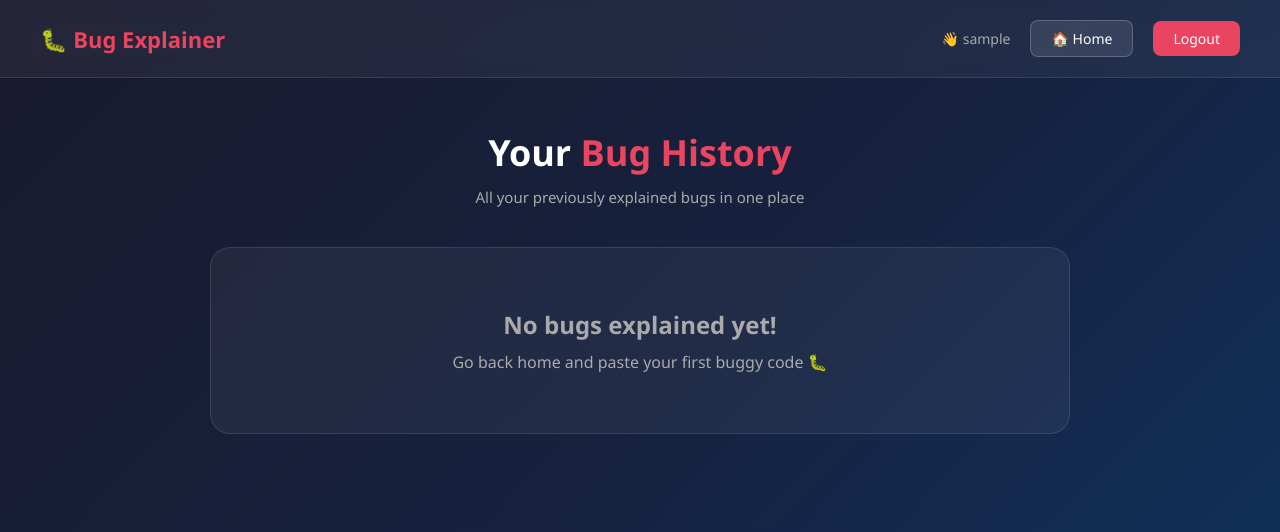
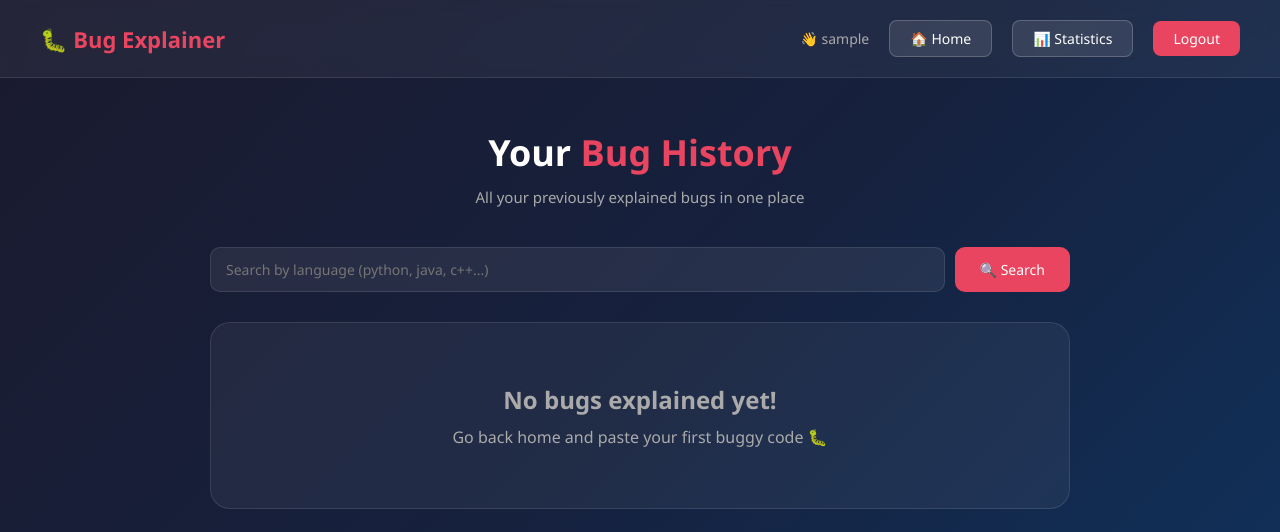
Before and after one commit to shaikshavalimasul/Code-Bug-Explainer, a Flask app: page /history in a window 1280 px wide. Shown: the top 532 px of the page. Run offline with Flask 3, Linux system fonts and the light colour scheme; the visitor is signed in with stand-in values (Sample User, id 1); some libraries are stand-ins or nearby versions.

Commit message:
Added an Another Algorithm (Binary Search)

```diff
--- a/app.py
+++ b/app.py
@@ -423,5 +423,61 @@
         language_stats=language_stats,
         most_common=most_common)
 
+@app.route('/search')
+@login_required
+def search():
+    query = request.args.get('language', '').lower()
+    bugs = Bug.query.filter_by(
+        user_id=session['user_id']
+    ).order_by(Bug.language).all()
+
+    if not query:
+        return render_template('history.html',
+            bugs=bugs,
+            username=session['username'],
+            search_query='')
+
+    languages = [bug.language.lower() for bug in bugs]
+    found_index = -1
+    left = 0
+    right = len(languages) - 1
+
+    while left <= right:
+        middle = (left + right) // 2
+        if languages[middle] == query:
+            found_index = middle
+            break
+        elif languages[middle] < query:
+            left = middle + 1
+        else:
+            right = middle - 1
+
+    if found_index == -1:
+        return render_template('history.html',
+            bugs=[],
+            username=session['username'],
+            search_query=query,
+            not_found=True)
+
+    result_indices = [found_index]
+
+    i = found_index - 1
+    while i >= 0 and languages[i] == query:
+        result_indices.append(i)
+        i -= 1
+
+    i = found_index + 1
+    while i < len(languages) and languages[i] == query:
+        result_indices.append(i)
+        i += 1
+
+    result_bugs = [bugs[i] for i in result_indices]
+
+    return render_template('history.html',
+        bugs=result_bugs,
+        username=session['username'],
+        search_query=query,
+        not_found=False)
+
 if __name__ == '__main__':
     app.run(debug=True)
--- a/templates/history.html
+++ b/templates/history.html
@@ -167,6 +167,56 @@
     scrollbar-width: thin;
     scrollbar-color: #e94560 transparent;
 }
+
+.search-box {
+    margin-bottom: 30px;
+}
+.search-box form {
+    display: flex;
+    gap: 10px;
+    margin-bottom: 10px;
+}
+.search-box input {
+    flex: 1;
+    padding: 12px 15px;
+    background: rgba(255, 255, 255, 0.07);
+    border: 1px solid rgba(255, 255, 255, 0.1);
+    border-radius: 10px;
+    color: #fff;
+    font-size: 14px;
+    outline: none;
+    transition: border 0.3s;
+}
+.search-box input:focus {
+    border: 1px solid #e94560;
+}
+.search-box button {
+    padding: 12px 25px;
+    background: #e94560;
+    color: white;
+    border: none;
+    border-radius: 10px;
+    cursor: pointer;
+    font-size: 14px;
+    transition: background 0.3s;
+}
+.search-box button:hover {
+    background: #c73652;
+}
+.clear-btn {
+    color: #aaa;
+    text-decoration: none;
+    font-size: 13px;
+}
+.clear-btn:hover {
+    color: #e94560;
+}
+.not-found {
+    color: #e94560;
+    font-size: 14px;
+    margin-top: 10px;
+}
+
     </style>
 </head>
 <body>
@@ -176,15 +226,34 @@
         <div class="nav-links">
             <span style="color:#aaa; font-size:14px;">👋 {{ username }}</span>
             <a href="/" class="home-btn">🏠 Home</a>
+            <a href="/statistics" class="home-btn">📊 Statistics</a>
             <a href="/logout" class="logout-btn">Logout</a>
         </div>
     </nav>
 
     <div class="main">
-        <div class="hero">
-            <h1>Your <span>Bug History</span></h1>
-            <p>All your previously explained bugs in one place</p>
-        </div>
+       <div class="hero">
+    <h1>Your <span>Bug History</span></h1>
+    <p>All your previously explained bugs in one place</p>
+</div>
+
+<div class="search-box">
+    <form action="/search" method="GET">
+        <input
+            type="text"
+            name="language"
+            placeholder="Search by language (python, java, c++...)"
+            value="{{ search_query if search_query else '' }}"
+        >
+        <button type="submit">🔍 Search</button>
+    </form>
+    {% if search_query %}
+        <a href="/history" class="clear-btn">✖ Clear Search</a>
+    {% endif %}
+    {% if not_found %}
+        <p class="not-found">No bugs found for "{{ search_query }}"!</p>
+    {% endif %}
+</div>
 
         {% if bugs %}
            {% for bug in bugs %}
```
